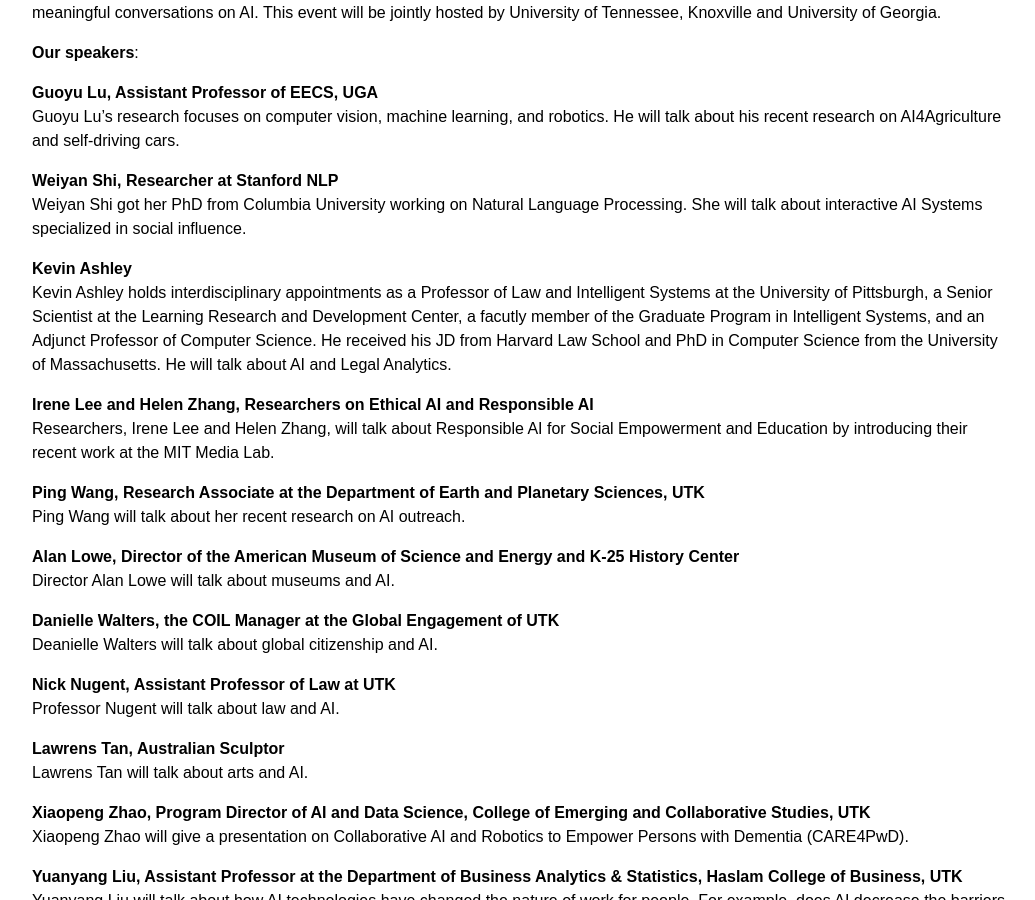
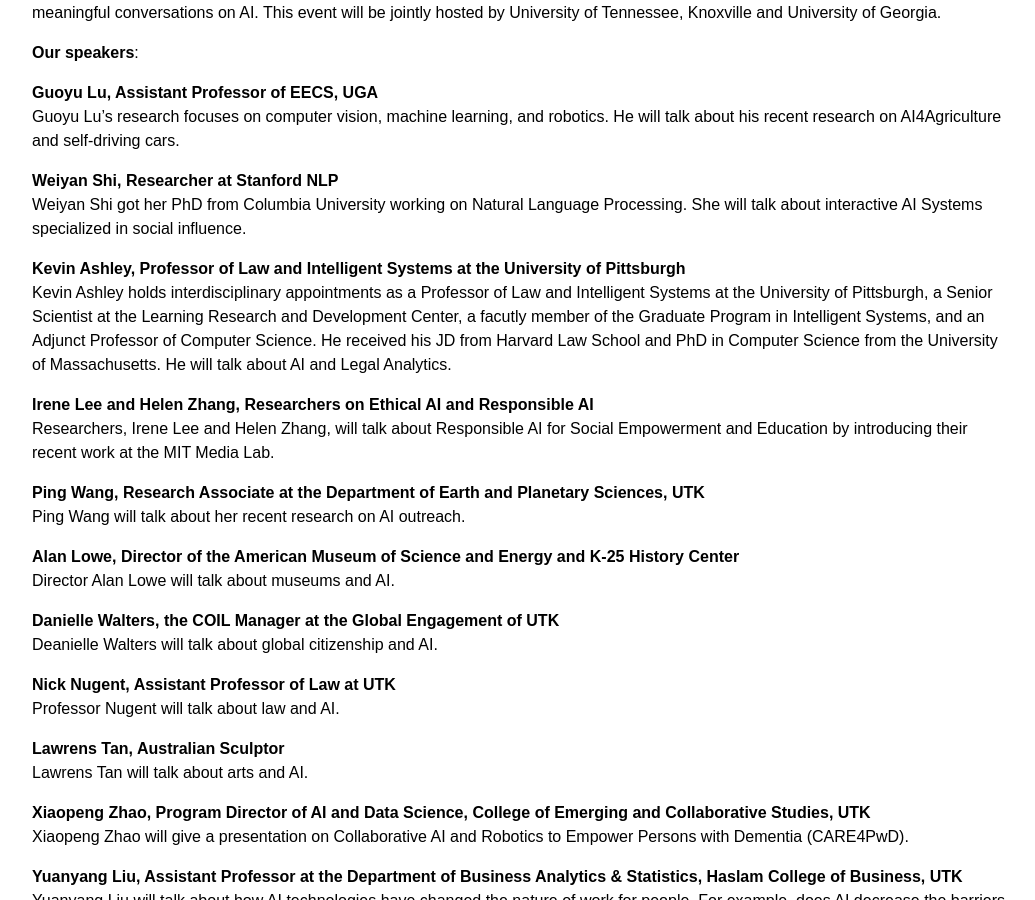
Before and after one commit to planet-ai-2023/planet-ai-2023.github.io, a Jekyll site: the page built from _posts/2024-2-26-online-symposium-communicaitons-on-ai-technologies-and-their-implications.md, in a window 1280 px wide and 900 px high, scrolled down 429 px. Shown: the whole window, without its empty margins (120-1155 px from the left). Built offline with Jekyll 4.4.1, drawn with Linux system fonts in a browser that asks for light colours.

Commit message:
Add files via upload

```diff
--- a/_posts/2024-2-26-online-symposium-communicaitons-on-ai-technologies-and-their-implications.md
+++ b/_posts/2024-2-26-online-symposium-communicaitons-on-ai-technologies-and-their-implications.md
@@ -22,7 +22,7 @@ Guoyu Lu's research focuses on computer vision, machine learning, and robotics.
 **Weiyan Shi, Researcher at Stanford NLP**
 Weiyan Shi got her PhD from Columbia University working on Natural Language Processing. She will talk about interactive AI Systems specialized in social influence.
 
-**Kevin Ashley**
+**Kevin Ashley, Professor of Law and Intelligent Systems at the University of Pittsburgh**
 Kevin Ashley holds interdisciplinary appointments as a Professor of Law and Intelligent Systems at the University of Pittsburgh, a Senior Scientist at the Learning Research and Development Center, a facutly member of the Graduate Program in Intelligent Systems, and an Adjunct Professor of Computer Science. He received his JD from Harvard Law School and PhD in Computer Science from the University of Massachusetts. He will talk about AI and Legal Analytics.
 
 **Irene Lee and Helen Zhang, Researchers on Ethical AI and Responsible AI**
```
